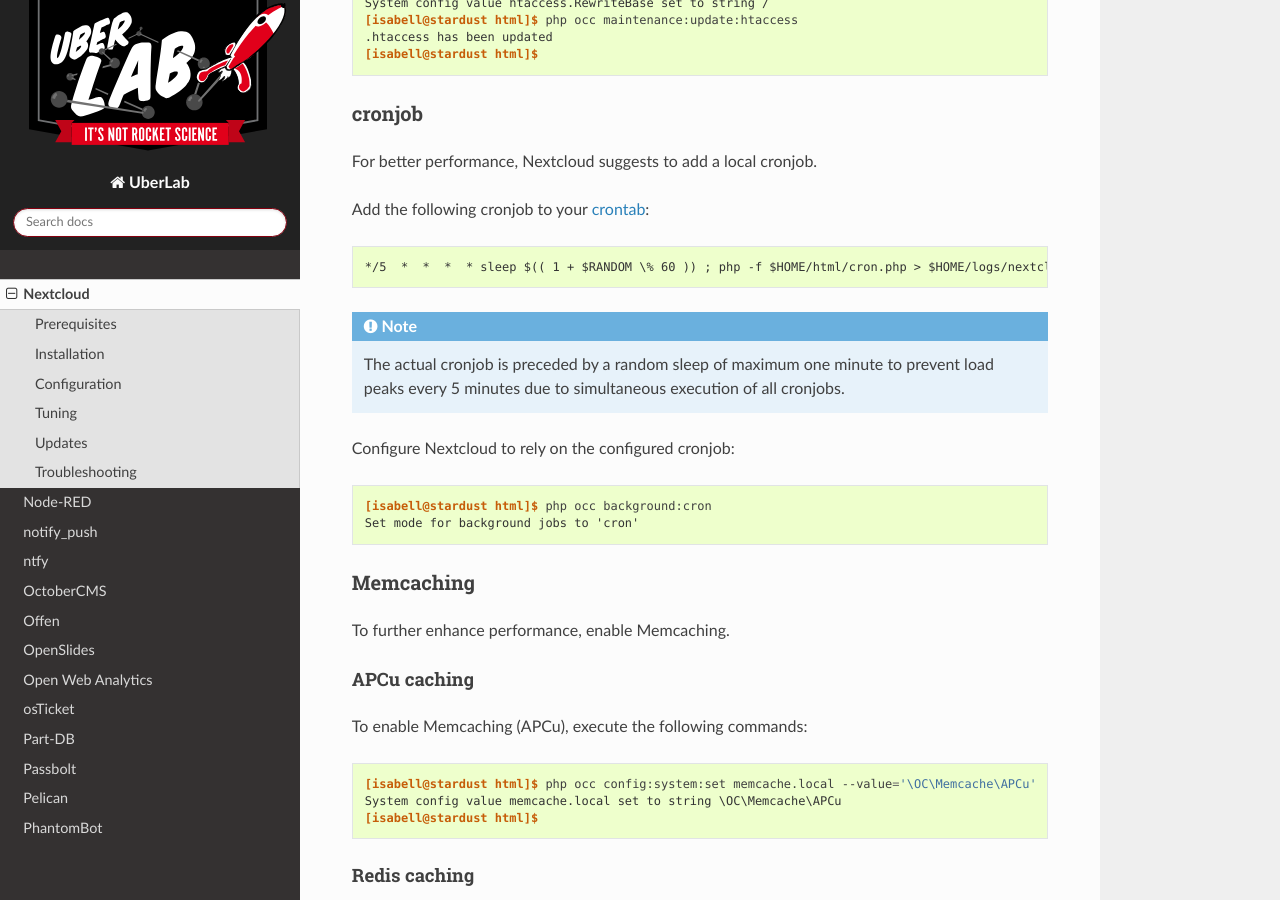
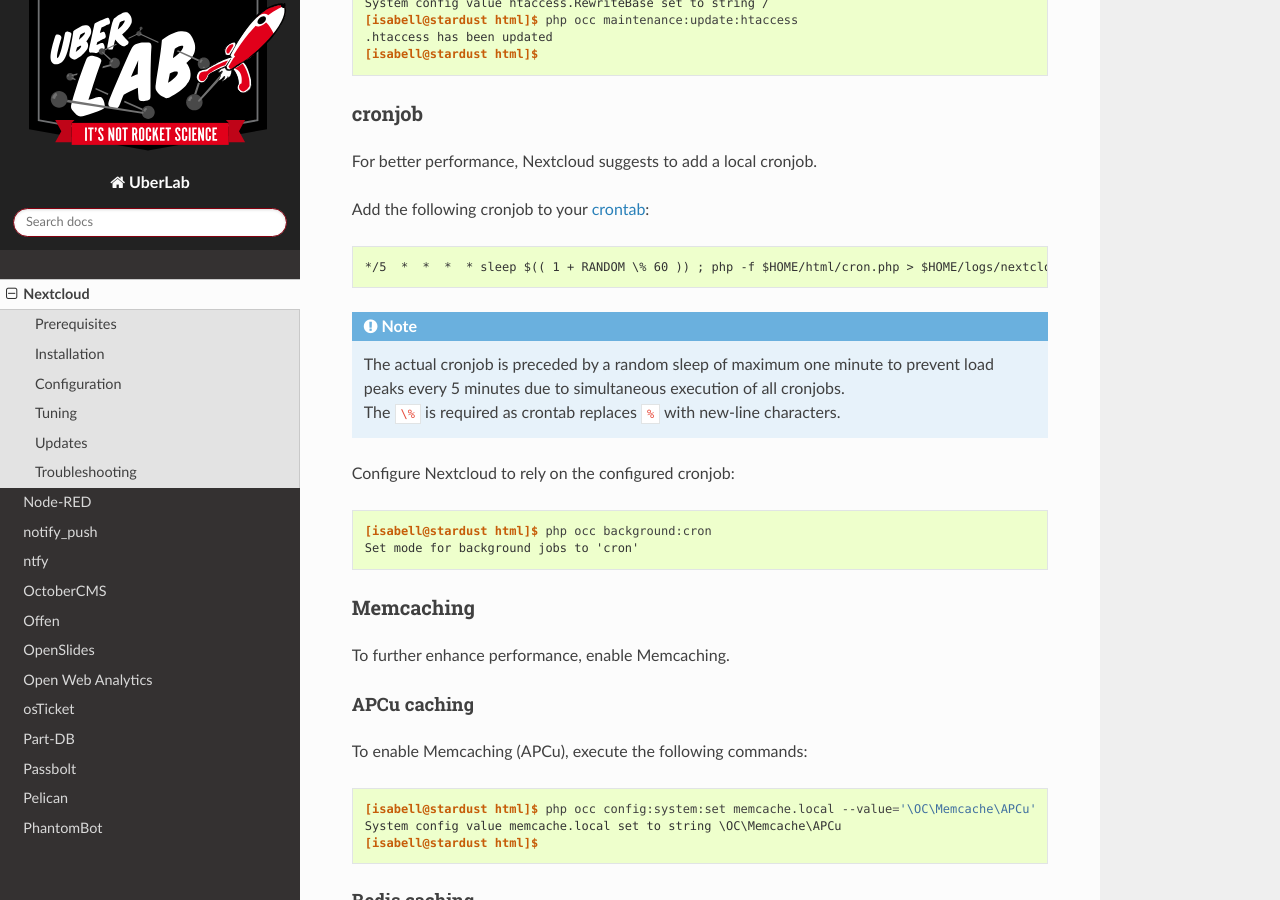
Before and after one commit to Uberspace/lab, a Sphinx documentation site: the page built from source/guide_nextcloud.rst, in a window 1280 px wide and 900 px high, scrolled down 6817 px. Built offline with Sphinx 7.4.7 and the Read the Docs theme 2.0.0, drawn with Linux system fonts in a browser that asks for light colours.

Commit message:
Update source/guide_nextcloud.rst
Co-authored-by: EV21 <EV21@users.noreply.github.com>

```diff
--- a/source/guide_nextcloud.rst
+++ b/source/guide_nextcloud.rst
@@ -249,9 +249,11 @@
 
 ::
 
- */5  *  *  *  * sleep $(( 1 + $RANDOM \% 60 )) ; php -f $HOME/html/cron.php > $HOME/logs/nextcloud-cron.log 2>&1
+ */5  *  *  *  * sleep $(( 1 + RANDOM \% 60 )) ; php -f $HOME/html/cron.php > $HOME/logs/nextcloud-cron.log 2>&1
 
-.. note:: The actual cronjob is preceded by a random sleep of maximum one minute to prevent load peaks every 5 minutes due to simultaneous execution of all cronjobs.
+.. note::
+  | The actual cronjob is preceded by a random sleep of maximum one minute to prevent load peaks every 5 minutes due to simultaneous execution of all cronjobs.
+  | The ``\%`` is required as crontab replaces ``%`` with new-line characters.
 
 Configure Nextcloud to rely on the configured cronjob:
 
```
